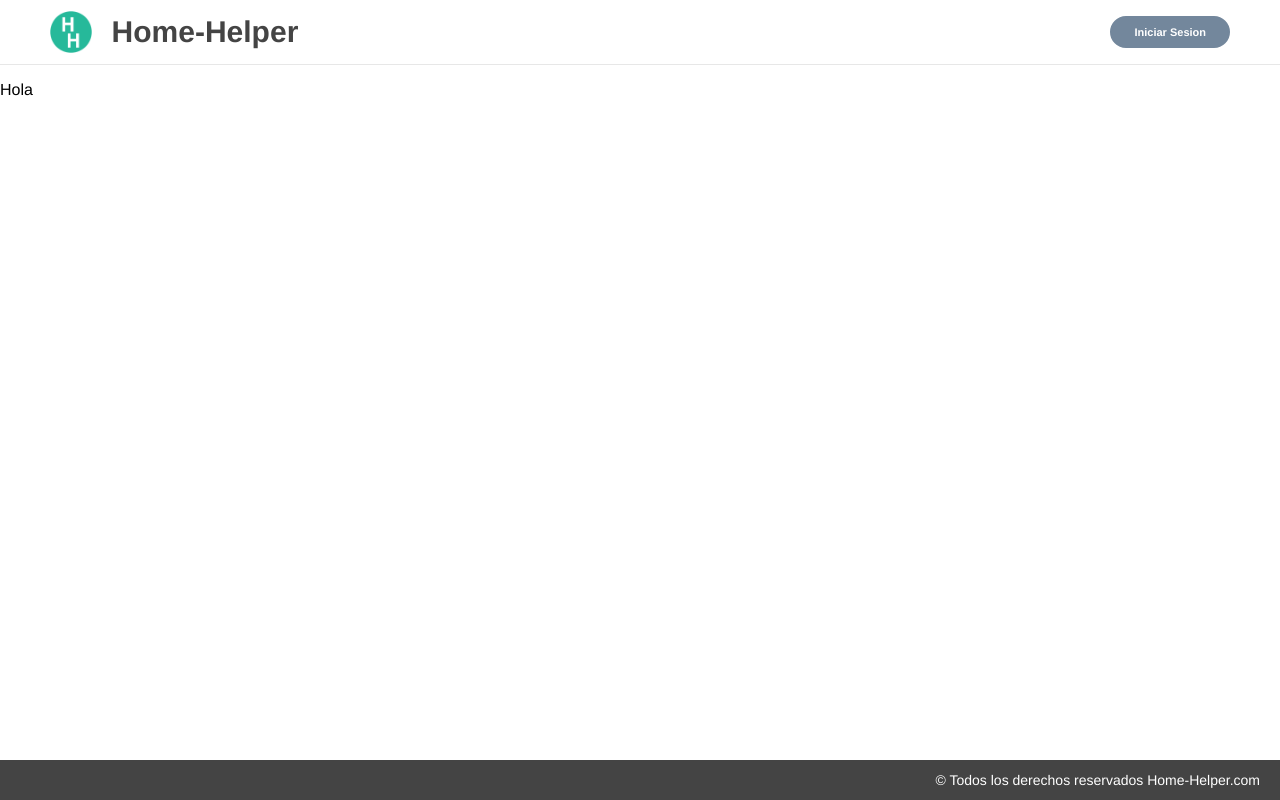
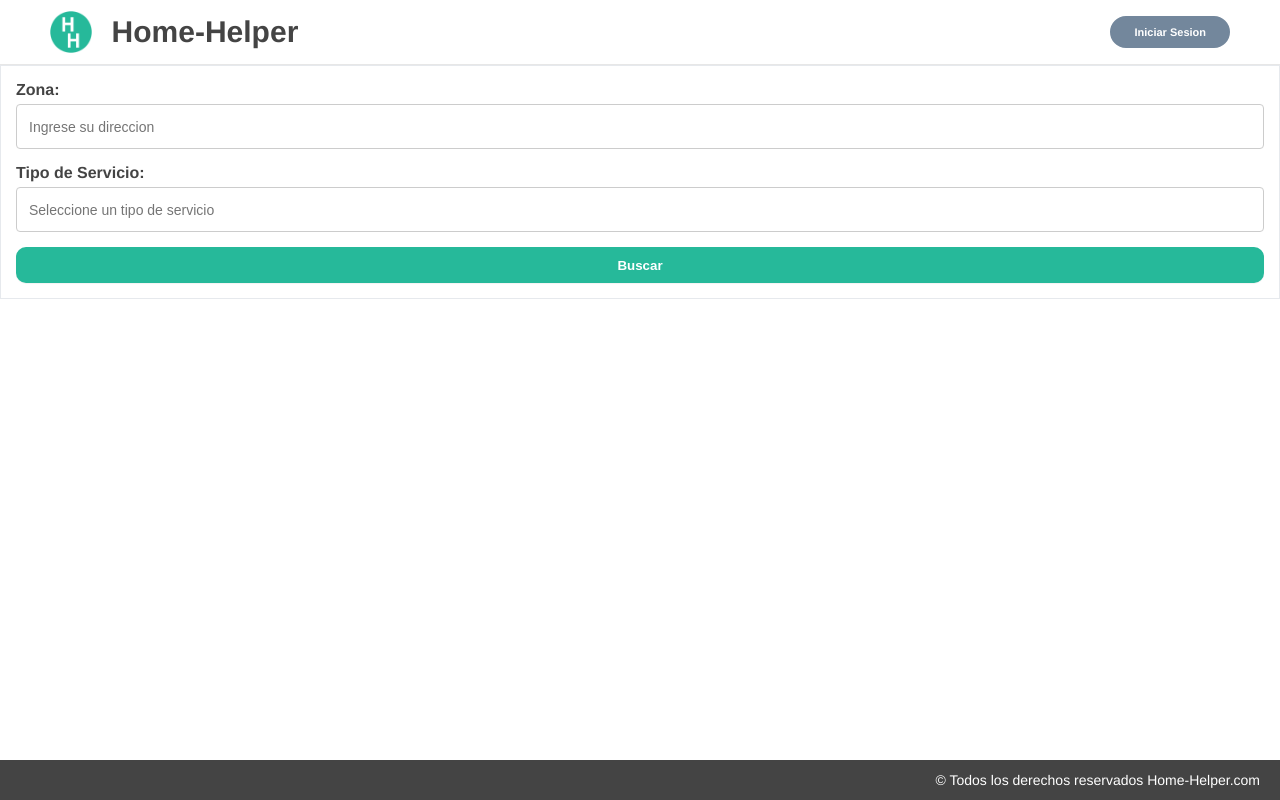
Before and after one commit to segundofarina/HomeHelperReact, a React (Create React App) app: page / in a window 1280 px wide. Built offline with nearby package versions, Linux system fonts and the light colour scheme.

Commit message:
Starting search home page

```diff
--- a/src/App.js
+++ b/src/App.js
@@ -1,13 +1,15 @@
-import React, { Component } from 'react';
-import styles from './App.module.css';
-import Layout from './hoc/Layout/Layout';
+import React, { Component } from 'react'
+import styles from './App.module.css'
+import Layout from './hoc/Layout/Layout'
+import Home from './containers/home/Home'
+
 
 class App extends Component {
   render() {
     return (
       <div className={styles.app}>
         <Layout>
-          <p>Hola</p>
+          <Home/>
         </Layout>
       </div>
     );
--- /dev/null
+++ b/src/components/Home/Search/Search.js
@@ -0,0 +1,23 @@
+import React from 'react'
+import Button from '../../UI/Button/Button'
+import Input from '../../UI/Input/Input'
+import Panel from '../../UI/Panel/Panel'
+
+const search = ()=>{
+    return (
+        <Panel>
+            <Input inputType="input"
+                label="Zona:"
+                type="text"
+                placeholder="Ingrese su direccion" />
+            <Input inputType="input"
+                label="Tipo de Servicio:"
+                type="text"
+                placeholder="Seleccione un tipo de servicio" />
+            <Button>
+                Buscar
+            </Button>
+        </Panel>
+    )}
+
+export default search
--- /dev/null
+++ b/src/components/UI/Button/Button.js
@@ -0,0 +1,12 @@
+import React from 'react'
+import styles from './Button.module.css'
+
+
+const Button = (props)=>{
+    return (
+    <button onClick={props.click} className={[styles.button, styles[props.btnType]].join('')}>
+        {props.children}
+    </button>
+)}
+
+export default Button
--- /dev/null
+++ b/src/components/UI/Button/Button.module.css
@@ -0,0 +1,21 @@
+.button{
+    background-color: #26b99a;
+    width: 100%;
+    margin: auto;
+    color: #FFF;
+    font-weight: bold;
+    padding: 0.8em 0;
+    border-radius: 10px;
+    -webkit-box-shadow: 0 1px 1px rgba(0,0,0,.05);
+    box-shadow: 0 1px 1px rgba(0,0,0,.05);
+    border: 0;
+}
+
+.Primary{
+    background-color: #26b99a;
+
+}
+
+.Secondary{
+    background-color: #73879C;
+}
--- /dev/null
+++ b/src/components/UI/Input/Input.js
@@ -0,0 +1,25 @@
+import React from 'react'
+import styles from './Input.module.css'
+
+const input = (props) => {
+    let inputElem = null
+    const {inputType, label, ...inputProps} = props
+
+    switch(props.inputType) {
+        case ('input'):default:
+            inputElem = (<input {...inputProps} className={styles.inputElem} />)
+            break;
+        case ('textarea'):
+            inputElem = (<textarea {...inputProps} className={styles.textAreaElem}>{props.children}</textarea>)
+            break;
+    }
+
+    return (
+        <div className={styles.formGroup}>
+            <label>{props.label}</label>
+            {inputElem}
+        </div>
+    )
+}
+
+export default input
--- /dev/null
+++ b/src/components/UI/Input/Input.module.css
@@ -0,0 +1,27 @@
+.formGroup {
+    margin-bottom: 15px;
+    display: flex;
+    flex-direction: column;
+    justify-content: flex-start;
+}
+
+.formGroup label {
+    width: 100%;
+    text-align: left;
+    margin-bottom: 5px;
+    font-weight: 700;
+    color: #444;
+}
+
+.inputElem {
+    height: 45px;
+    box-shadow: none;
+    width: 100%;
+    padding: 6px 12px;
+    font-size: 14px;
+    color: #555;
+    background-color: #fff;
+    background-image: none;
+    border: 1px solid #ccc;
+    border-radius: 4px;
+}
--- /dev/null
+++ b/src/components/UI/Panel/Panel.js
@@ -0,0 +1,10 @@
+import React from 'react'
+import styles from './Panel.module.css'
+
+const panel = (props) => (
+    <div className={styles.panel}>
+        {props.children}
+    </div>
+)
+
+export default panel
--- /dev/null
+++ b/src/components/UI/Panel/Panel.module.css
@@ -0,0 +1,6 @@
+.panel {
+    border: 1px solid #E6E9ED;
+    box-shadow: none;
+    background-color: #FFF;
+    padding: 15px;
+}
--- /dev/null
+++ b/src/containers/home/Home.js
@@ -0,0 +1,14 @@
+import React, {Component} from 'react'
+import Search from '../../components/Home/Search/Search'
+
+class Home extends Component {
+    render() {
+        return (
+            <div>
+                <Search className={"hola"} />
+            </div>
+        )
+    }
+}
+
+export default Home;
```
